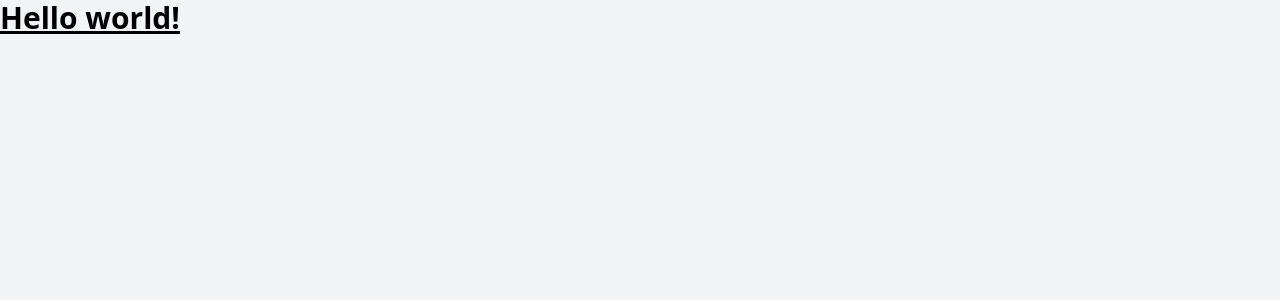
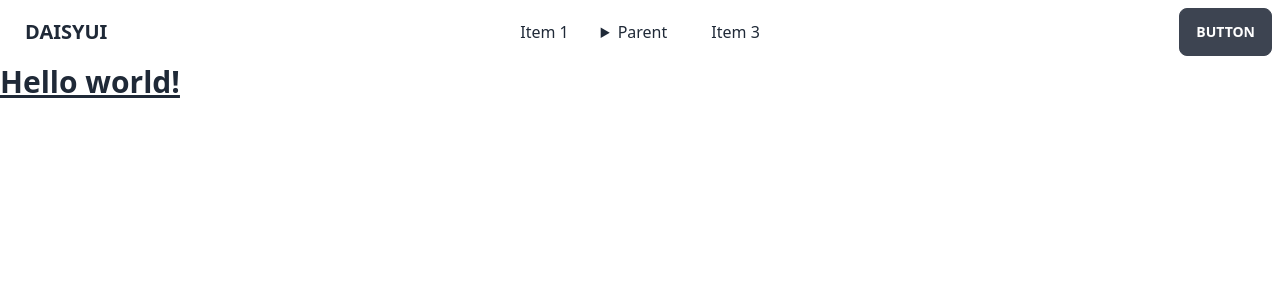
Before and after one commit to TheoGicquel/theogicquel.github.io, a SvelteKit app: page / in a window 1280 px wide. Shown: the top 300 px of the page. Built offline with nearby package versions, Linux system fonts and the light colour scheme.

Commit message:
setup daisyui

```diff
--- a/package.json
+++ b/package.json
@@ -17,6 +17,7 @@
 		"@typescript-eslint/eslint-plugin": "^6.0.0",
 		"@typescript-eslint/parser": "^6.0.0",
 		"autoprefixer": "^10.4.16",
+		"daisyui": "^4.4.9",
 		"eslint": "^8.28.0",
 		"eslint-config-prettier": "^9.0.0",
 		"eslint-plugin-svelte": "^2.30.0",
--- /dev/null
+++ b/src/lib/components/Navbar.svelte
@@ -0,0 +1,43 @@
+<div class="navbar bg-base-100">
+  <div class="navbar-start">
+    <div class="dropdown">
+      <div tabindex="0" role="button" class="btn btn-ghost lg:hidden">
+        <svg xmlns="http://www.w3.org/2000/svg" class="h-5 w-5" fill="none" viewBox="0 0 24 24" stroke="currentColor"><path stroke-linecap="round" stroke-linejoin="round" stroke-width="2" d="M4 6h16M4 12h8m-8 6h16" /></svg>
+      </div>
+      <ul class="menu menu-sm dropdown-content mt-3 z-[1] p-2 shadow bg-base-100 rounded-box w-52">
+        <li><a>Item 1</a></li>
+        <li>
+          <a>Parent</a>
+          <ul class="p-2">
+            <li><a>Submenu 1</a></li>
+            <li><a>Submenu 2</a></li>
+          </ul>
+        </li>
+        <li><a>Item 3</a></li>
+      </ul>
+    </div>
+    <a class="btn btn-ghost text-xl">daisyUI</a>
+  </div>
+  <div class="navbar-center hidden lg:flex">
+    <ul class="menu menu-horizontal px-1">
+      <li><a>Item 1</a></li>
+      <li>
+        <details>
+          <summary>Parent</summary>
+          <ul class="p-2">
+            <li><a>Submenu 1</a></li>
+            <li><a>Submenu 2</a></li>
+          </ul>
+        </details>
+      </li>
+      <li><a>Item 3</a></li>
+    </ul>
+  </div>
+  <div class="navbar-end">
+    <a class="btn">Button</a>
+  </div>
+</div>
+
+<script>
+
+</script>
--- a/src/routes/+layout.svelte
+++ b/src/routes/+layout.svelte
@@ -1,5 +1,6 @@
 <script>
+	import Navbar from "$lib/components/Navbar.svelte";
     import "../app.css";
   </script>
-
+  <Navbar/>
   <slot />
--- a/src/routes/+page.svelte
+++ b/src/routes/+page.svelte
@@ -3,7 +3,5 @@
   </h1>
 
   <style lang="postcss">
-    :global(html) {
-      background-color: theme(colors.gray.100);
-    }
+
   </style>
--- a/tailwind.config.js
+++ b/tailwind.config.js
@@ -4,5 +4,8 @@
   theme: {
     extend: {}
   },
-  plugins: []
+  plugins: [require('daisyui')],
+  daisyui: {
+    themes: ["light", "dark"],
+  },
 };
```
Also changed, not shown: 1 other file (tests, documents, lock files or other folders).
